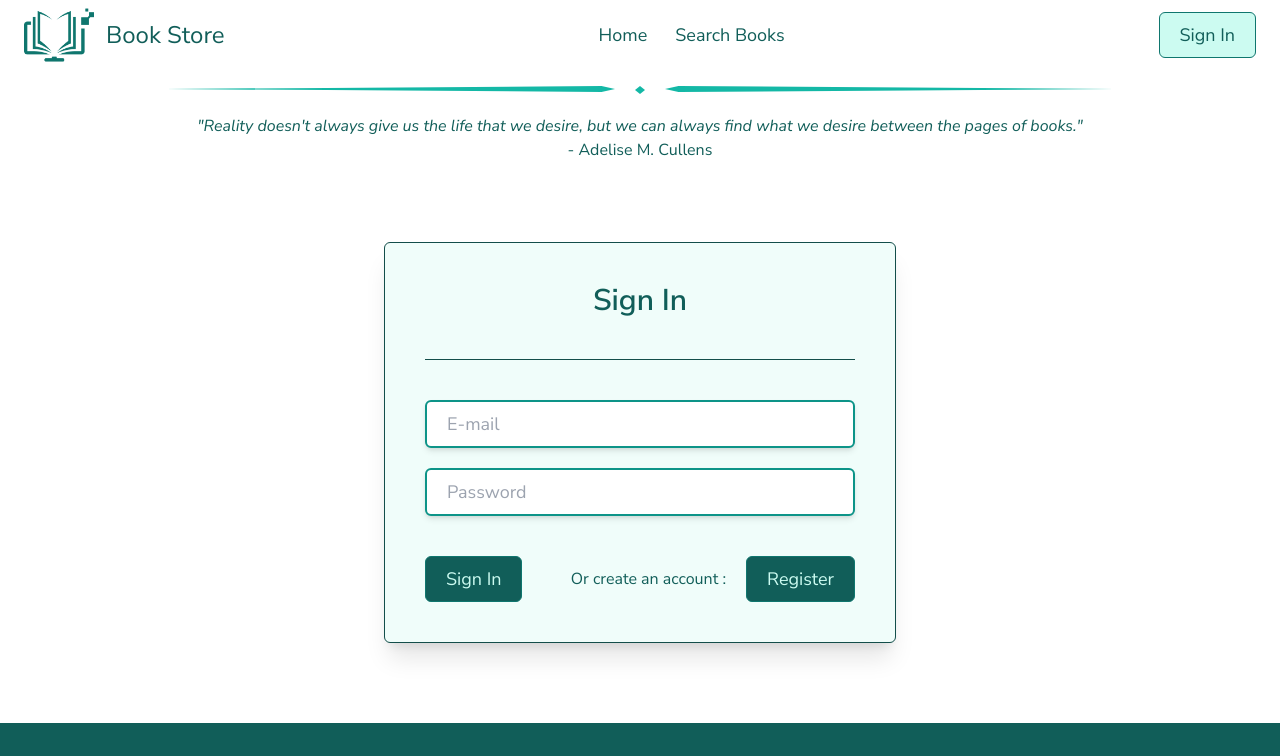
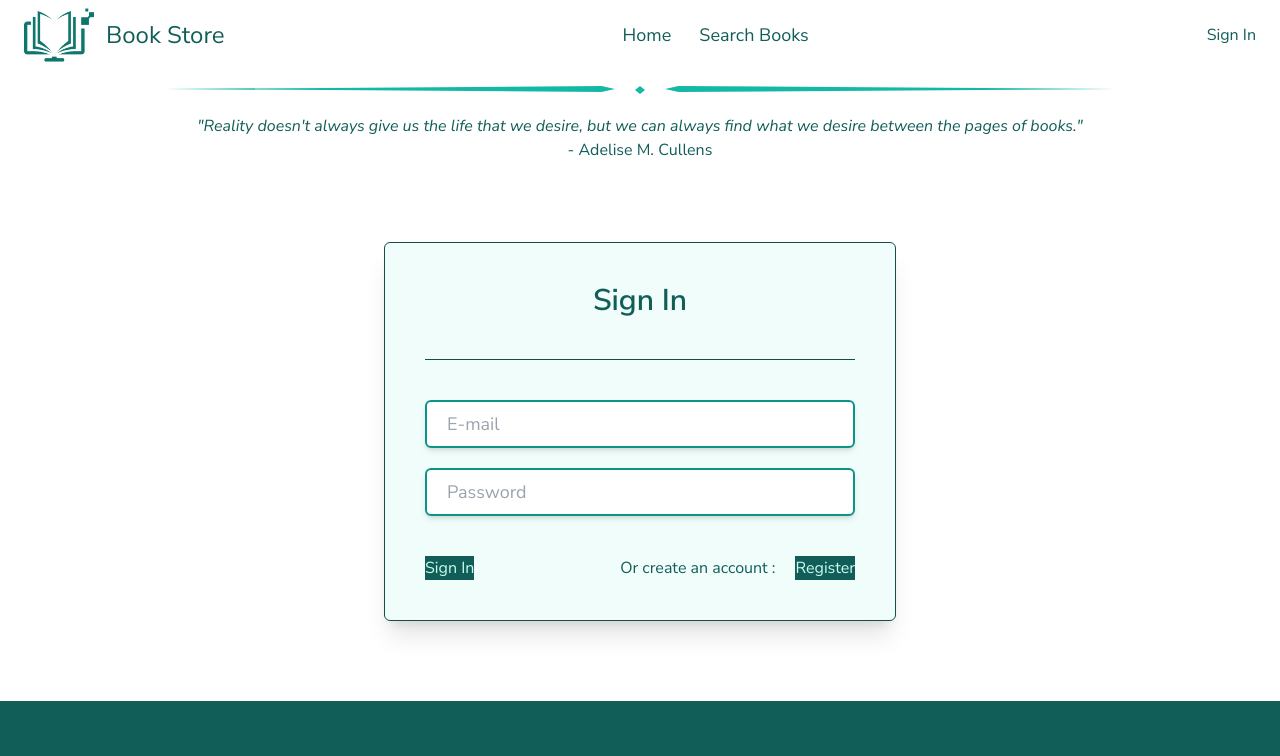
Before and after one commit to Mspawan/BookStore_FullStack_fork, a React (Vite) app in the folder frontend/: page /login in a window 1280 px wide. Shown: the top 756 px of the page. Built offline with nearby package versions, Linux system fonts and the light colour scheme.

Commit message:
Custom buttons styles added

```diff
--- a/frontend/src/index.css
+++ b/frontend/src/index.css
@@ -69,14 +69,25 @@ input[type="checkbox"]:checked {
 
 @layer components {
 
+    .page-container {
+        @apply my-[80px] w-full flex flex-col items-center gap-10
+    }
+
     .max-container {
         max-width: 1440px;
         margin: 0 auto;
     }
 
-    .btn-main {
-        @apply rounded-md py-2 px-5 text-lg border border-teal-700 bg-teal-100 whitespace-nowrap duration-200
-        hover:shadow-lg hover:bg-teal-100 active:shadow-none
+    .custom-btn-1 {
+        @apply rounded-md py-2 px-5 text-lg border border-teal-700 bg-teal-100 whitespace-nowrap duration-200 hover:shadow-lg hover:bg-teal-100 active:shadow-none
+    }
+
+    .custom-btn-2 {
+        @apply rounded-md py-2 px-5 text-lg border border-teal-700 bg-teal-800 text-teal-100 whitespace-nowrap duration-200 hover:shadow-lg hover:bg-teal-100 hover:text-teal-800 active:shadow-none
+    }
+
+    .custom-btn-3 {
+        @apply rounded-md py-2 px-10 text-lg border border-teal-700 bg-teal-300 whitespace-nowrap duration-200 hover:shadow-lg hover:bg-teal-200 active:shadow-none
     }
 
     .nav-link {
```
